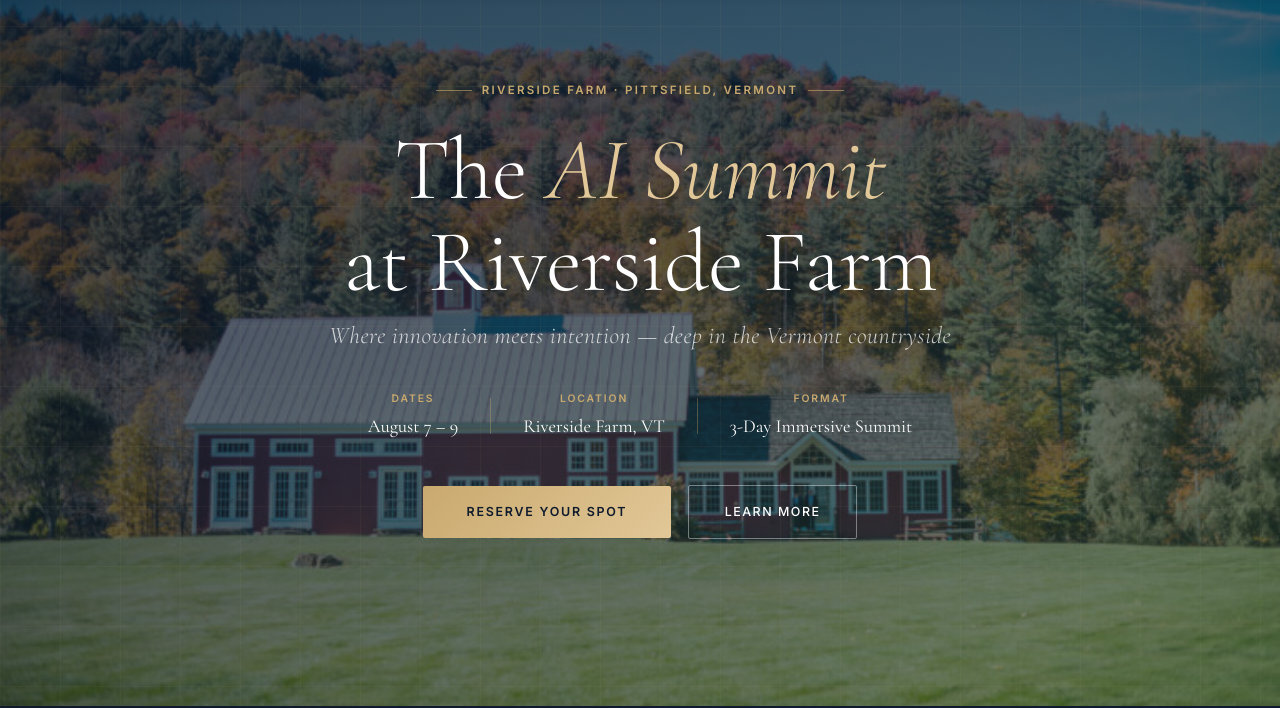
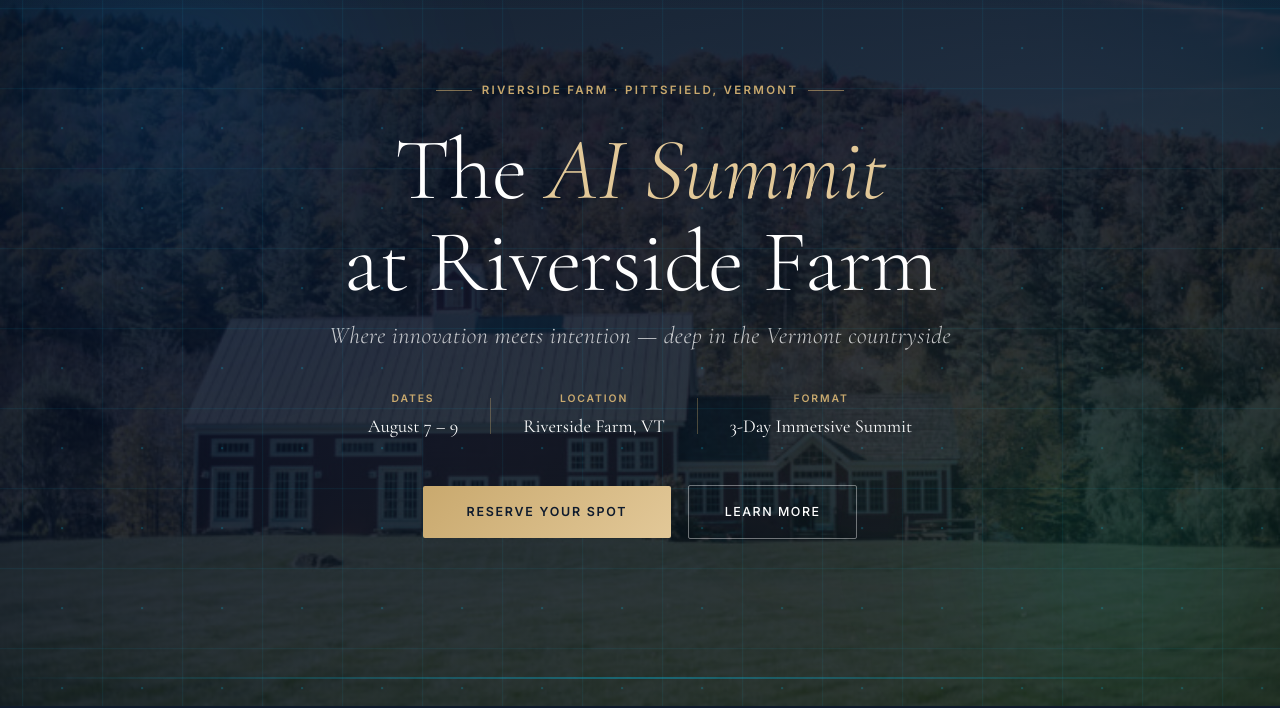
Before and after one commit to bradleyparnell/riversidefarm, a website: page ai-summit/index.html in a window 1280 px wide. Shown: the part 94-802 px from the top of the page. Drawn offline with nearby package versions, Linux system fonts and the light colour scheme.

Commit message:
AI hero overlay + fix gallery images

```diff
--- a/ai-summit/index.html
+++ b/ai-summit/index.html
@@ -73,23 +73,94 @@
       position: absolute;
       inset: 0;
       background: url('https://bradleyparnell.github.io/riversidefarm/assets/landscape.jpg') center center / cover no-repeat;
+      filter: saturate(0.55) brightness(0.7);
     }
     .hero-overlay {
       position: absolute;
       inset: 0;
       background: linear-gradient(
         160deg,
-        rgba(15,27,45,0.82) 0%,
-        rgba(15,27,45,0.70) 40%,
-        rgba(45,74,53,0.60) 100%
+        rgba(4,12,28,0.88) 0%,
+        rgba(8,18,38,0.80) 45%,
+        rgba(12,28,22,0.72) 100%
       );
     }
+    /* Animated cyan grid */
     .hero-grid {
       position: absolute;
       inset: 0;
-      background-image: linear-gradient(rgba(201,169,110,0.05) 1px, transparent 1px),
-                        linear-gradient(90deg, rgba(201,169,110,0.05) 1px, transparent 1px);
-      background-size: 60px 60px;
+      background-image:
+        linear-gradient(rgba(0,210,255,0.07) 1px, transparent 1px),
+        linear-gradient(90deg, rgba(0,210,255,0.07) 1px, transparent 1px);
+      background-size: 80px 80px;
+      animation: gridDrift 25s linear infinite;
+    }
+    @keyframes gridDrift {
+      0%   { background-position: 0 0; }
+      100% { background-position: 80px 80px; }
+    }
+    /* Glowing dot nodes at intersections */
+    .hero-dots {
+      position: absolute;
+      inset: 0;
+      background-image: radial-gradient(circle, rgba(0,210,255,0.22) 1.5px, transparent 1.5px);
+      background-size: 80px 80px;
+      animation: gridDrift 25s linear infinite;
+    }
+    /* Floating orbs */
+    .hero-orb {
+      position: absolute;
+      border-radius: 50%;
+      filter: blur(80px);
+      pointer-events: none;
+    }
+    .hero-orb-1 {
+      width: 500px; height: 500px;
+      background: radial-gradient(circle, rgba(0,140,255,0.18) 0%, transparent 70%);
+      top: -80px; left: -100px;
+      animation: orbFloat1 12s ease-in-out infinite alternate;
+    }
+    .hero-orb-2 {
+      width: 400px; height: 400px;
+      background: radial-gradient(circle, rgba(0,255,180,0.12) 0%, transparent 70%);
+      bottom: -60px; right: -60px;
+      animation: orbFloat2 15s ease-in-out infinite alternate;
+    }
+    .hero-orb-3 {
+      width: 300px; height: 300px;
+      background: radial-gradient(circle, rgba(201,169,110,0.15) 0%, transparent 70%);
+      top: 40%; left: 55%;
+      animation: orbFloat1 18s ease-in-out infinite alternate-reverse;
+    }
+    @keyframes orbFloat1 {
+      0%   { transform: translate(0, 0); }
+      100% { transform: translate(40px, 30px); }
+    }
+    @keyframes orbFloat2 {
+      0%   { transform: translate(0, 0); }
+      100% { transform: translate(-30px, -40px); }
+    }
+    /* Scan line sweep */
+    .hero-scan {
+      position: absolute;
+      inset: 0;
+      overflow: hidden;
+      pointer-events: none;
+    }
+    .hero-scan::after {
+      content: '';
+      position: absolute;
+      left: 0; right: 0;
+      height: 2px;
+      background: linear-gradient(90deg, transparent 0%, rgba(0,210,255,0.35) 30%, rgba(0,210,255,0.55) 50%, rgba(0,210,255,0.35) 70%, transparent 100%);
+      animation: scanSweep 8s ease-in-out infinite;
+      top: -2px;
+    }
+    @keyframes scanSweep {
+      0%   { top: -2px; opacity: 0; }
+      5%   { opacity: 1; }
+      95%  { opacity: 0.6; }
+      100% { top: 100%; opacity: 0; }
     }
     .hero-content {
       position: relative;
@@ -689,6 +760,11 @@
     <div class="hero-bg"></div>
     <div class="hero-overlay"></div>
     <div class="hero-grid"></div>
+    <div class="hero-dots"></div>
+    <div class="hero-orb hero-orb-1"></div>
+    <div class="hero-orb hero-orb-2"></div>
+    <div class="hero-orb hero-orb-3"></div>
+    <div class="hero-scan"></div>
     <div class="hero-content">
       <div class="hero-eyebrow">Riverside Farm · Pittsfield, Vermont</div>
       <h1>The <em>AI Summit</em><br>at Riverside Farm</h1>
@@ -874,10 +950,10 @@
       </div>
       <div class="venue-photos">
         <img src="https://bradleyparnell.github.io/riversidefarm/assets/landscape.jpg" alt="Riverside Farm Estate" />
-        <img src="https://bradleyparnell.github.io/riversidefarm/assets/redbarn.jpg" alt="The Red Barn" />
-        <img src="https://bradleyparnell.github.io/riversidefarm/assets/stonebarn.jpg" alt="The Stone Barn" />
         <img src="https://bradleyparnell.github.io/riversidefarm/assets/aerial2.jpg" alt="Aerial View" />
+        <img src="https://bradleyparnell.github.io/riversidefarm/assets/outdoor.jpg" alt="Outdoor Space" />
         <img src="https://bradleyparnell.github.io/riversidefarm/assets/exterior.jpg" alt="Exterior" />
+        <img src="https://bradleyparnell.github.io/riversidefarm/assets/estate2.jpg" alt="The Estate" />
       </div>
       <div class="venue-caption">
         <p>"The most stunning private event property in the Northeast — an environment that simply makes you think better."</p>
```
